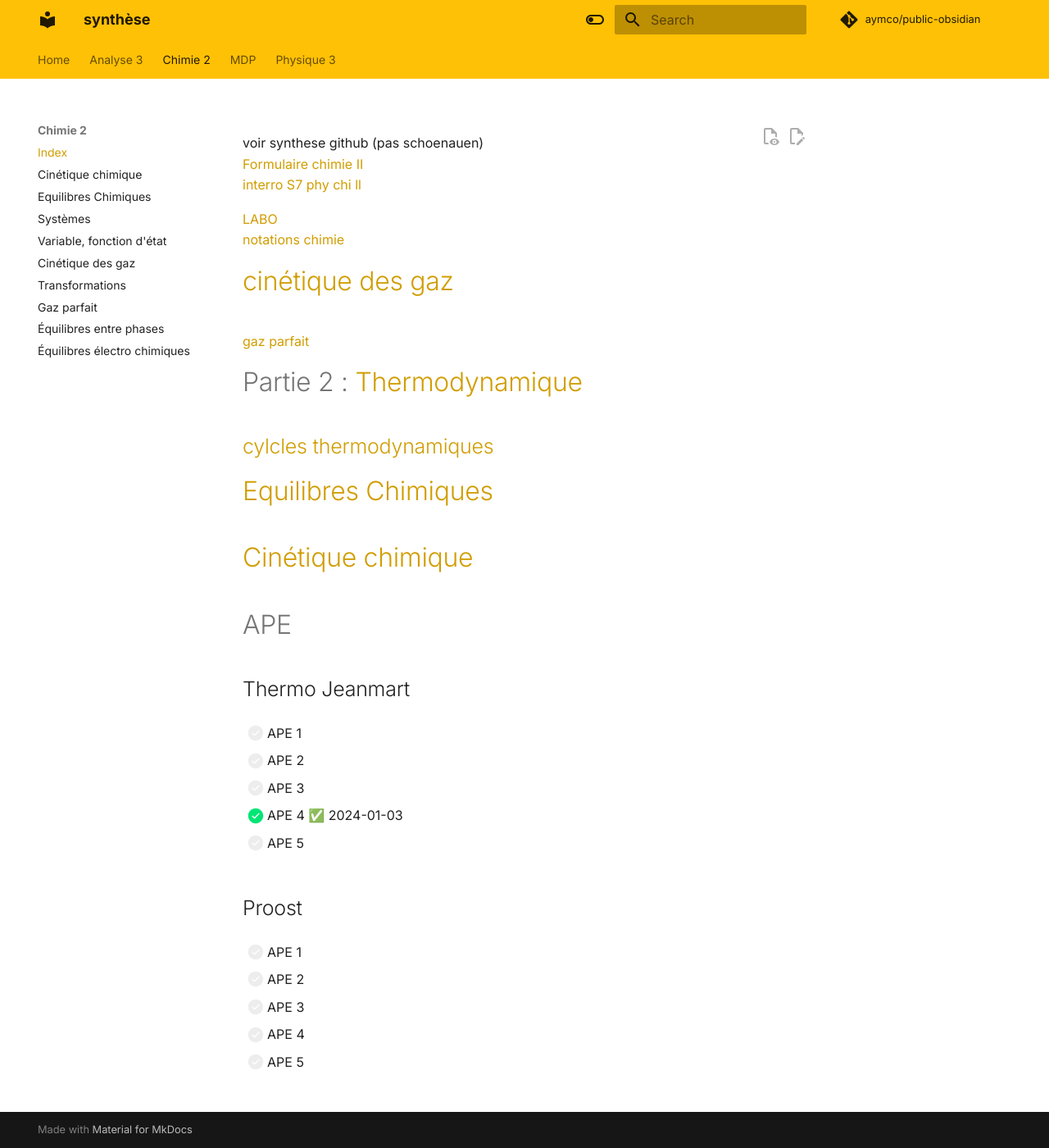
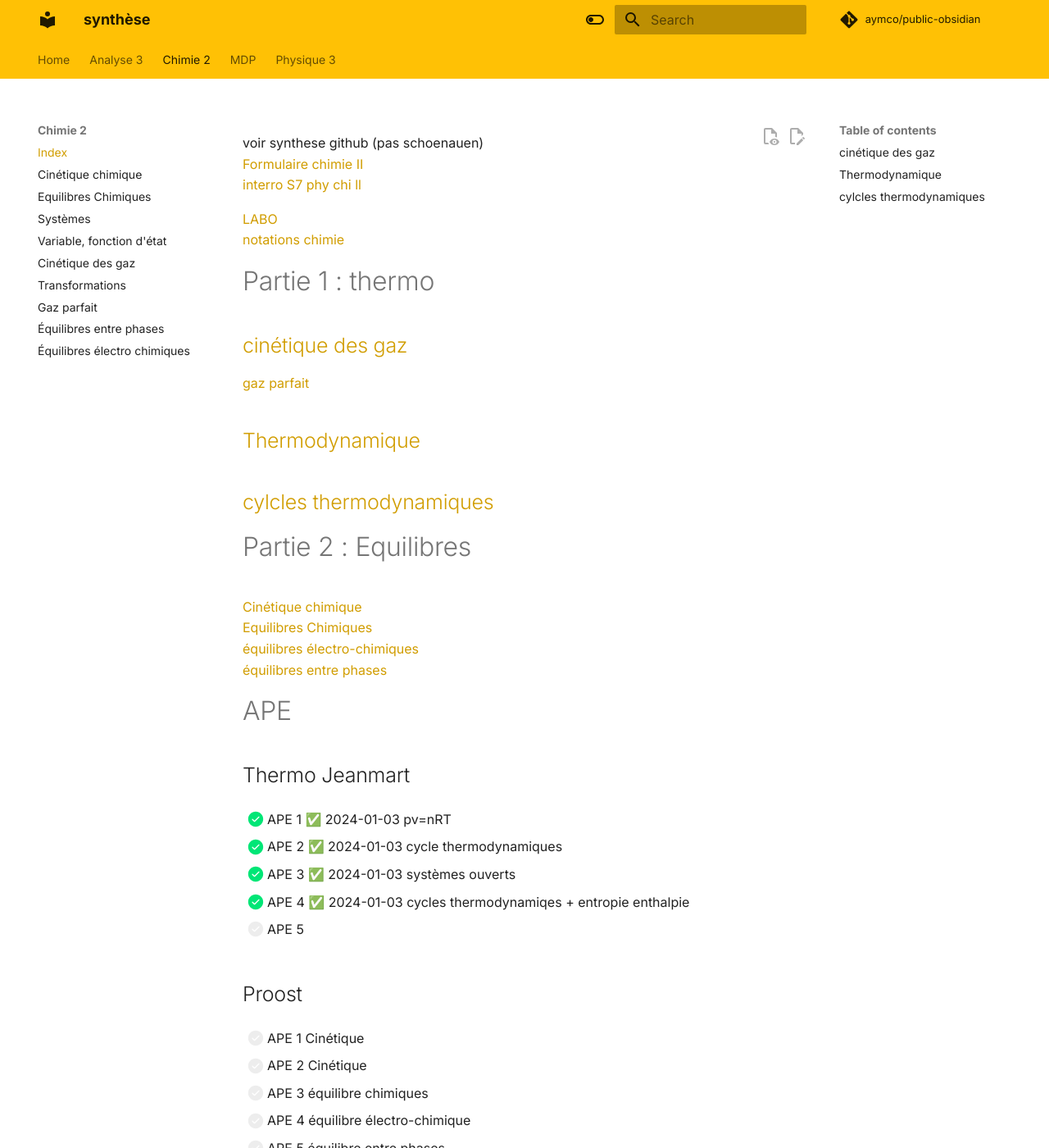
Before and after one commit to Aymco/public-obsidian, an MkDocs documentation site: the page built from docs/Chimie 2/index.md, in a window 1280 px wide and 1400 px high. Shown: the whole window at 82% size. Built offline with MkDocs 1.6.1 and Material for MkDocs 9.7.7, drawn with Linux system fonts in a browser that asks for light colours; comment, search, counter and statistics services are not loaded.

Commit message:
PUSH NOTE : Chimie 2.md

```diff
--- a/docs/Chimie 2/index.md
+++ b/docs/Chimie 2/index.md
@@ -12,37 +12,37 @@
 
 [LABO](LABO.md)
 [notations chimie](notations%20chimie.md)
-
-# [cinétique des gaz](cin%C3%A9tique%20des%20gaz.md)
+# Partie 1 : thermo
+## [cinétique des gaz](cin%C3%A9tique%20des%20gaz.md)
 [gaz parfait](gaz%20parfait.md)
-# Partie 2 : [Thermodynamique](Thermodynamique.md)
+## [Thermodynamique](Thermodynamique.md)
 ## [cylcles thermodynamiques](cylcles%20thermodynamiques.md)
 
-# [Equilibres Chimiques](Equilibres%20Chimiques.md)
-
-# [Cinétique chimique](Cin%C3%A9tique%20chimique.md)
-
-
+# Partie 2 : Equilibres
+[Cinétique chimique](Cin%C3%A9tique%20chimique.md)
+[Equilibres Chimiques](Equilibres%20Chimiques.md)
+[équilibres électro-chimiques](%C3%A9quilibres%20%C3%A9lectro-chimiques.md)
+[équilibres entre phases](%C3%A9quilibres%20entre%20phases.md)
 # APE
 ## Thermo Jeanmart
 
-- [ ] APE 1
+- [x] APE 1 ✅ 2024-01-03 pv=nRT
 
-- [ ] APE 2
+- [x] APE 2 ✅ 2024-01-03 cycle thermodynamiques
 
-- [ ] APE 3
+- [x] APE 3 ✅ 2024-01-03 systèmes ouverts
 
-- [x] APE 4 ✅ 2024-01-03
+- [x] APE 4 ✅ 2024-01-03 cycles thermodynamiqes + entropie enthalpie
 
 - [ ] APE 5
 ## Proost
 
-- [ ] APE 1
+- [ ] APE 1 Cinétique
 
-- [ ] APE 2
+- [ ] APE 2 Cinétique
 
-- [ ] APE 3
+- [ ] APE 3 équilibre chimiques
 
-- [ ] APE 4
+- [ ] APE 4 équilibre électro-chimique
 
-- [ ] APE 5
+- [ ] APE 5 équilibre entre phases
```
